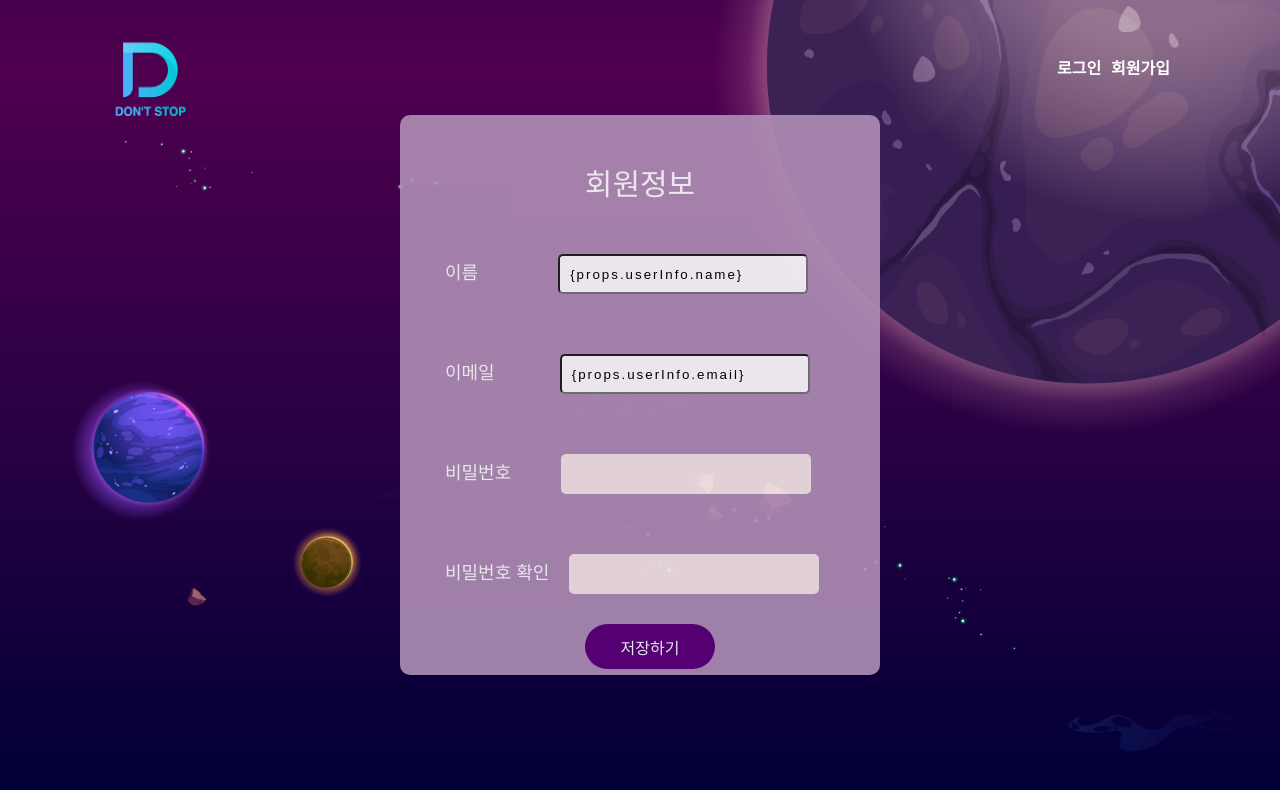
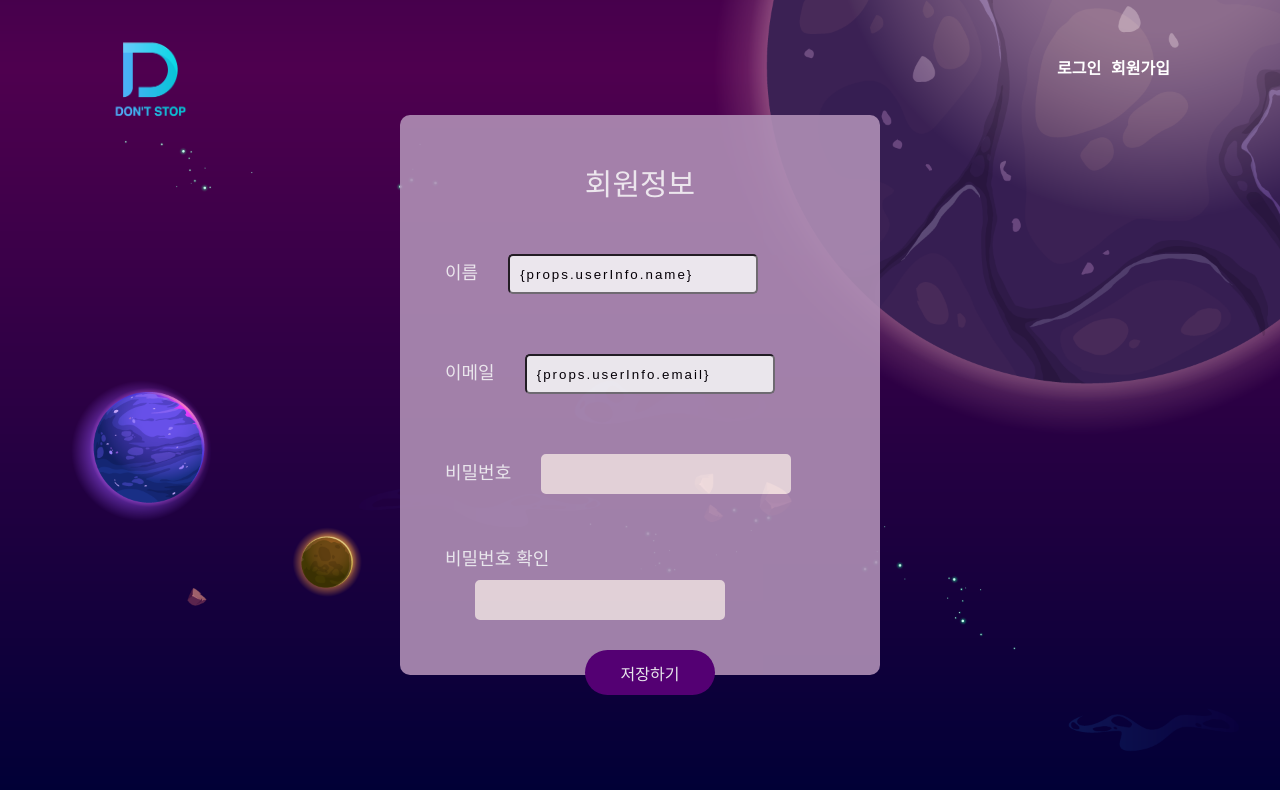
Before and after one commit to codestates/DontStop-client, a React (Create React App) app in the folder client/: page /info in a window 1280 px wide. Shown: the top 790 px of the page. Built offline with nearby package versions, Linux system fonts and the light colour scheme; no server answers.

Commit message:
MyPage/0.4/update

```diff
--- a/client/src/pages/Mypage.css
+++ b/client/src/pages/Mypage.css
@@ -436,7 +436,7 @@ textarea {
   height: 100vh;
 }
 
-header {
+.header {
   text-align: right;
 }
 
--- a/client/src/pages/Mypage.js
+++ b/client/src/pages/Mypage.js
@@ -155,7 +155,7 @@ const MyPage = (props) => {
 
   return (
     <div id="wrapper">
-      <header>
+      <header className="header">
         <span className="userInfo1">
           <Link to="/info"> 회원정보</Link>
         </span>
--- a/client/src/pages/UserInfo.css
+++ b/client/src/pages/UserInfo.css
@@ -154,7 +154,7 @@ form {
   color: white;
 }
 
-button {
+.save2 {
   width: 13em;
   margin-left: 10em;
   /* background-color: #00bcd4; */
@@ -170,7 +170,7 @@ button {
   height: 45px;
 }
 
-button:hover {
+.save2:hover {
   background-color: #9c4dcc;
 }
 
@@ -183,7 +183,19 @@ label {
   padding-bottom: 2px; */
 }
 
-input {
+/* input {
+  margin-left: 7px;
+  width: 250px;
+  height: 40px;
+  margin: 10px 15px;
+  border-radius: 5px;
+  margin-left: 30px;
+  letter-spacing: 2px;
+  padding-left: 10px;
+} */
+
+.userName2 {
+  /* margin-left: 80px; */
   margin-left: 7px;
   width: 250px;
   height: 40px;
@@ -194,18 +206,38 @@ input {
   padding-left: 10px;
 }
 
-.userName2 {
-  margin-left: 80px;
-}
-
 .email2 {
-  margin-left: 65px;
+  /* margin-left: 65px; */
+  margin-left: 7px;
+  width: 250px;
+  height: 40px;
+  margin: 10px 15px;
+  border-radius: 5px;
+  margin-left: 30px;
+  letter-spacing: 2px;
+  padding-left: 10px;
 }
 
 .checkPassword2 {
-  margin-left: 20px;
+  /* margin-left: 20px; */
+  margin-left: 7px;
+  width: 250px;
+  height: 40px;
+  margin: 10px 15px;
+  border-radius: 5px;
+  margin-left: 30px;
+  letter-spacing: 2px;
+  padding-left: 10px;
 }
 
 .password2 {
-  margin-left: 50px;
+  /* margin-left: 50px; */
+  margin-left: 7px;
+  width: 250px;
+  height: 40px;
+  margin: 10px 15px;
+  border-radius: 5px;
+  margin-left: 30px;
+  letter-spacing: 2px;
+  padding-left: 10px;
 }
```
